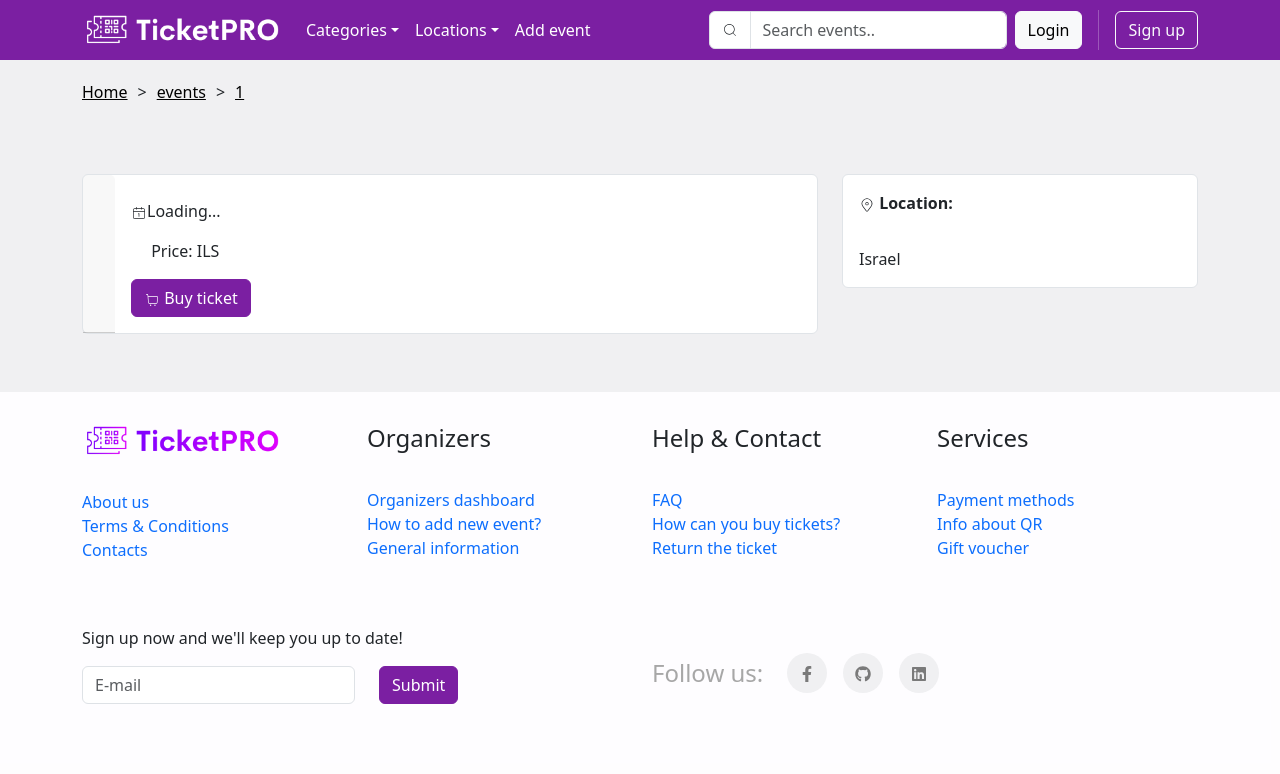
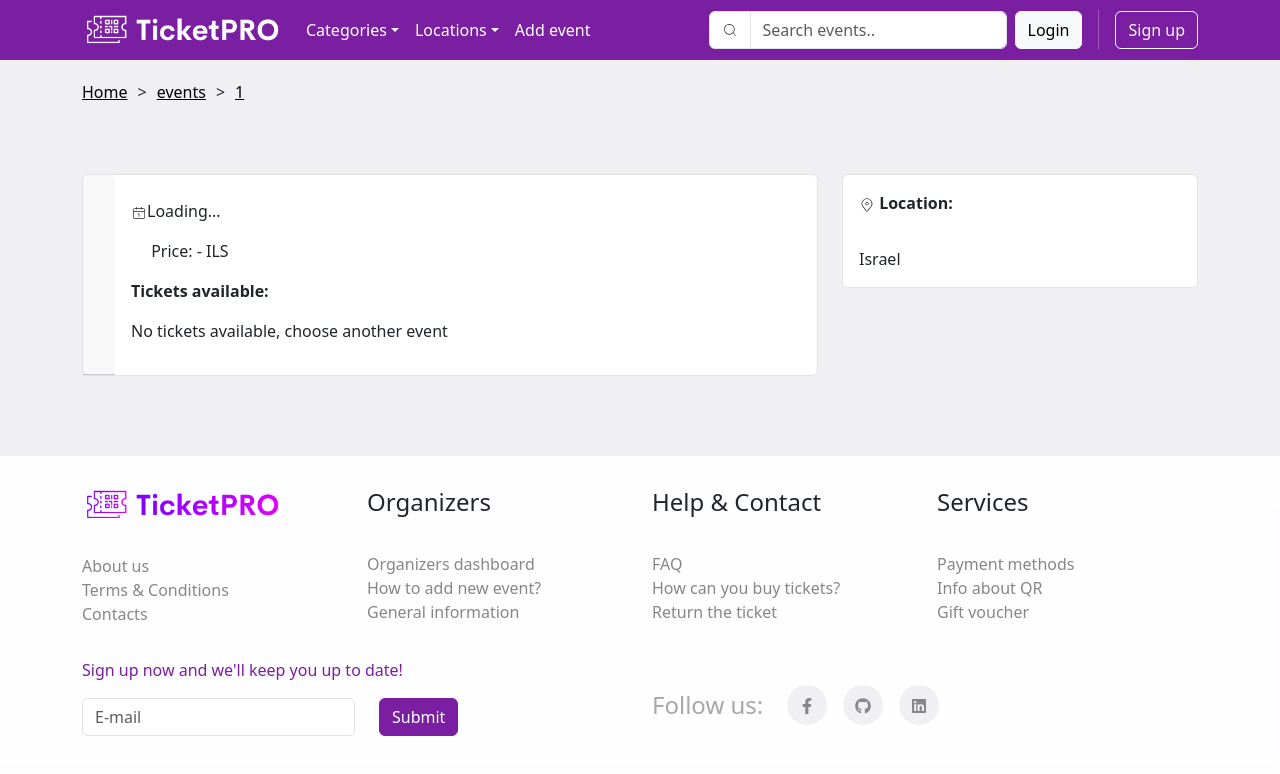
Before and after one commit to IlonaSkargovskaia/finalProject, a React (Create React App) app in the folder client/: page /events/1 in a window 1280 px wide. Shown: the top 774 px of the page. Built offline with nearby package versions, Linux system fonts and the light colour scheme; no server answers; some icons are missing.

Commit message:
feat: added select quantity to the detail view

```diff
--- a/client/src/components/Breadcrumbs.jsx
+++ b/client/src/components/Breadcrumbs.jsx
@@ -4,6 +4,11 @@ import { Link, useLocation } from 'react-router-dom';
 const Breadcrumbs = () => {
   const location = useLocation();
   const segments = location.pathname.split('/').filter(segment => segment !== '');
+
+  if (segments.length === 0) {
+    // Don't render breadcrumbs on the home page
+    return null;
+  }
 
   let currentLink = '';
 
--- a/client/src/components/Footer.jsx
+++ b/client/src/components/Footer.jsx
@@ -1,11 +1,9 @@
 import React from "react";
-import { Form, Link } from "react-router-dom";
+import { Link } from "react-router-dom";
 import {
     Button,
     Col,
     Container,
-    FormControl,
-    InputGroup,
     Row,
 } from "react-bootstrap";
 import { FaFacebookF, FaGithub, FaLinkedin } from "react-icons/fa";
@@ -76,9 +74,9 @@ const Footer = () => {
                 </Col>
             </Row>
 
-            <Row className="my-5">
+            <Row xs={1} md={2} lg={2} gap={4} className="my-3">
                 <Col>
-                    Sign up now and we'll keep you up to date!
+                    <span style={{color: '#7b1ea2'}}>Sign up now and we'll keep you up to date!</span>
                     <form className="d-flex gap-4 align-items-center">
                         <input
                             type="email"
@@ -111,6 +109,7 @@ const Footer = () => {
                         </a>
                     </div>
                 </Col>
+
             </Row>
         </Container>
     );
--- a/client/src/components/footer.css
+++ b/client/src/components/footer.css
@@ -1,6 +1,10 @@
 .footer{
     background-color: #ce93d805;
     padding: 2rem 0;
+}
+
+.footer a{
+    color: #878787;
 }
 
 .footer h4{
--- a/client/src/pages/events/EventDetail.jsx
+++ b/client/src/pages/events/EventDetail.jsx
@@ -1,16 +1,15 @@
 import { useState, useEffect } from "react";
 import axios from "axios";
 import { Link, useParams } from "react-router-dom";
-import { Container, Card, Button, Row, Col } from "react-bootstrap";
+import { Container, Card, Button, Row, Col, Form } from "react-bootstrap";
 import { format, parseISO } from "date-fns";
 import { CiLocationOn, CiCalendarDate, CiShoppingCart } from "react-icons/ci";
 import { PiTicketThin } from "react-icons/pi";
 
-
 const EventDetail = () => {
     const [event, setEvent] = useState({});
+    const [selectedQuantity, setSelectedQuantity] = useState(1);
     const params = useParams();
-
 
     const {
         title,
@@ -22,14 +21,14 @@ const EventDetail = () => {
         time,
         category_id,
         address,
+        quantity_available,
+        max_price,
     } = event;
 
     useEffect(() => {
         const getEventById = async () => {
             try {
-                const res = await axios.get(
-                    `/api/events/${params.id}`
-                );
+                const res = await axios.get(`/api/events/${params.id}`);
                 setEvent(res.data);
             } catch (error) {
                 console.log(error);
@@ -37,6 +36,8 @@ const EventDetail = () => {
         };
         getEventById();
     }, []);
+
+    //console.log(event);
 
     const hasDateTime = date && time;
 
@@ -47,7 +48,10 @@ const EventDetail = () => {
 
     const formattedTime = hasDateTime ? time.slice(0, 5) : "";
 
-
+    const handleQuantityChange = (event) => {
+        const { value } = event.target;
+        setSelectedQuantity(parseInt(value));
+    };
 
     return (
         <div>
@@ -69,14 +73,47 @@ const EventDetail = () => {
                                 </Card.Text>
                                 <Card.Text>{description} </Card.Text>
                                 <Card.Text>
-                                    <PiTicketThin /> Price: {price} ILS
+                                    <PiTicketThin /> Price: {price} -{" "}
+                                    {max_price} ILS
                                 </Card.Text>
-                                <Button
-                                    className="purple"
+                                <Card.Text>
+                                    <b>Tickets available:</b>{" "}
+                                    {quantity_available === 0
+                                        ? "SOLD OUT"
+                                        : quantity_available}
+                                </Card.Text>
+                                {quantity_available > 0 ? (
+                                    <Form>
+                                        <Form.Group>
+                                            <Form.Label>
+                                                Select Quantity:
+                                            </Form.Label>
+                                            <Form.Select
+                                                value={selectedQuantity}
+                                                onChange={handleQuantityChange}
+                                            >
+                                                {Array.from({
+                                                        length: quantity_available,
+                                                    },
+                                                    (_, index) => (
+                                                        <option key={index} value={index + 1}>
+                                                            {index + 1}
+                                                        </option>
+                                                    )
+                                                )}
+                                            </Form.Select>
+                                        </Form.Group>
+                                        <Button
+                                            className="purple"
+                                            // Add onClick event handler for buying tickets
+                                        >
+                                            <CiShoppingCart /> Buy ticket
+                                        </Button>
+                                    </Form>
+                                ) : (
+                                    <p>No tickets available, choose another event</p>
+                                )}
 
-                                >
-                                    <CiShoppingCart /> Buy ticket
-                                </Button>
                             </Card.Body>
                         </Card>
                     </Col>
@@ -92,8 +129,6 @@ const EventDetail = () => {
                     </Col>
                 </Row>
             </Container>
-
-
         </div>
     );
 };
```
Also changed, not shown: 1 other file (tests, documents, lock files or other folders).
